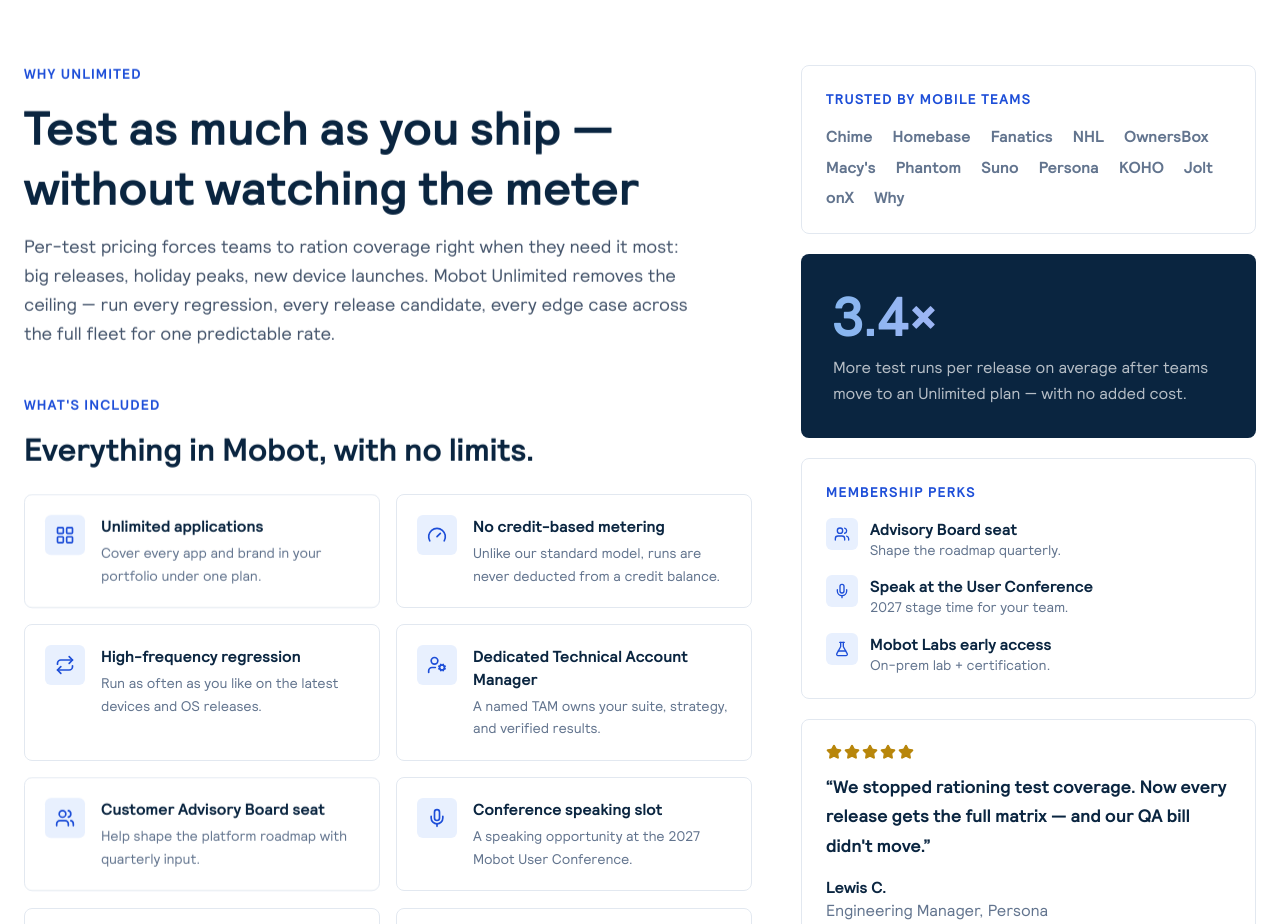
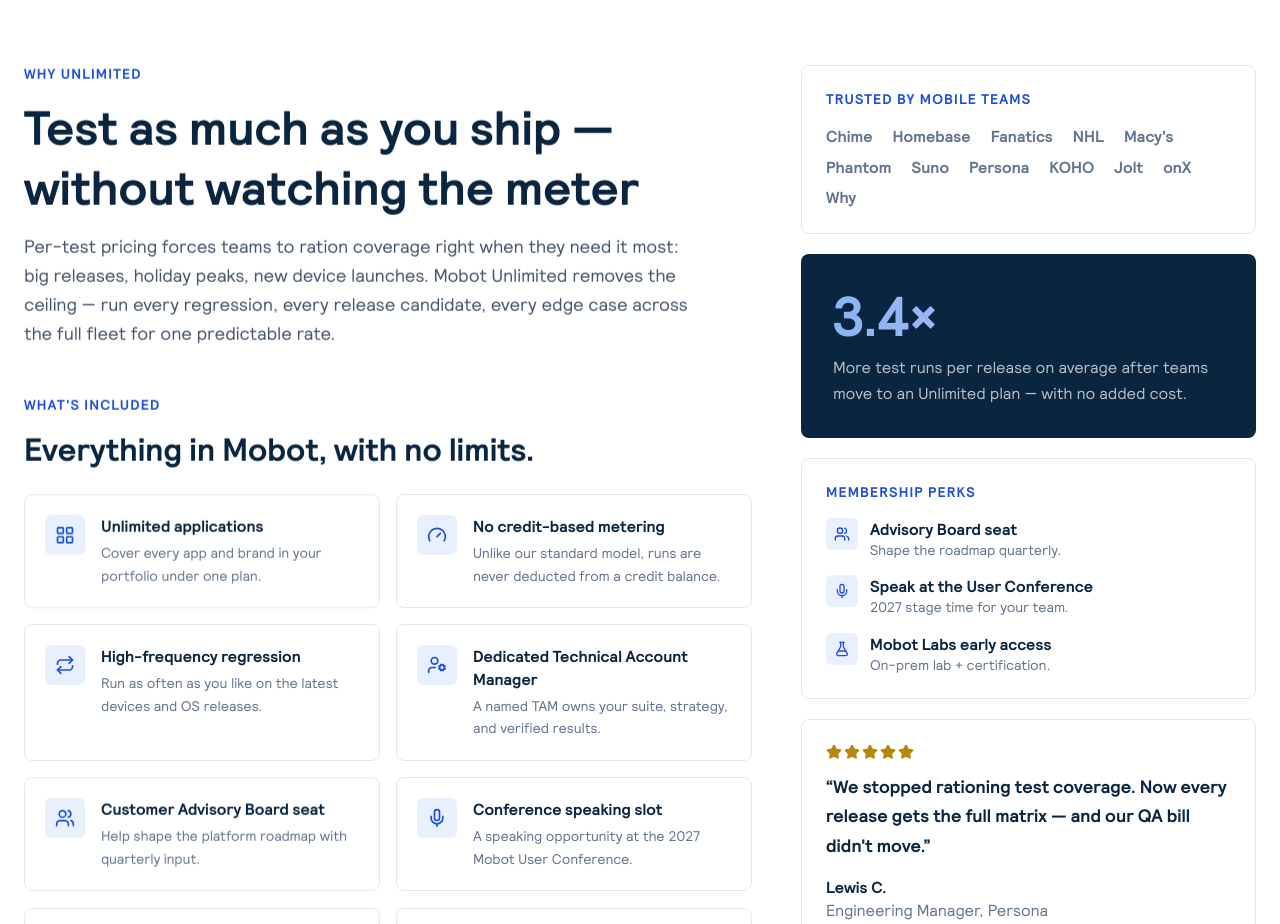
Before and after one commit to csword-csword/Mobot, a Next.js app: page /unlimited in a window 1280 px wide. Shown: the part 920-1844 px from the top of the page. Built offline with nearby package versions, Linux system fonts and the light colour scheme; no server answers.

Commit message:
Remove OwnersBox from logo strips; replace NHL shield with wordmark.
OwnersBox stays in the churn scrub. NHL shield read as a badge at strip
size — swap for a clear block-letter wordmark.

```diff
--- a/src/app/unlimited/page.tsx
+++ b/src/app/unlimited/page.tsx
@@ -59,7 +59,7 @@
   },
 ];
 
-const trusted = ['Chime', 'Homebase', 'Fanatics', 'NHL', 'OwnersBox', "Macy's", 'Phantom', 'Suno', 'Persona', 'KOHO', 'Jolt', 'onX', 'Why']; // Churned scrubbed: Batch, Step, Citizen, OwnersBox
+const trusted = ['Chime', 'Homebase', 'Fanatics', 'NHL', "Macy's", 'Phantom', 'Suno', 'Persona', 'KOHO', 'Jolt', 'onX', 'Why']; // Churned scrubbed: Batch, Step, Citizen, OwnersBox
 
 export default function Page() {
   return (
--- a/src/data/content.ts
+++ b/src/data/content.ts
@@ -16,13 +16,12 @@
  * Chime allowed on success story + logo strips only (Charles Sep 23 2026). Other marketing stays “#1 US Neobank”.
  */
 export const customerLogos: Logo[] = [
-  // Churned scrubbed: Batch, Step, Citizen. OwnersBox restored Sep 23 2026 (Charles). Chime restored to strips Sep 23 2026.
+  // Churned scrubbed: Batch, Step, Citizen, OwnersBox. Chime restored to strips Sep 23 2026.
   // Also: NHL, Macy's, Homebase, Phantom, Suno, Fanatics.
   { src: '/images/chime-logo.svg', alt: 'Chime' },
   { src: '/images/homebase-logo.svg', alt: 'Homebase' },
   { src: '/images/fanatics-logo.svg', alt: 'Fanatics' },
   { src: '/images/nhl-logo.svg', alt: 'NHL' },
-  { src: '/images/ownersbox-logo.png', alt: 'OwnersBox' },
   { src: '/images/macys-logo.svg', alt: "Macy's" },
   { src: '/images/phantom-logo.svg', alt: 'Phantom' },
   { src: '/images/suno-logo.svg', alt: 'Suno' },
@@ -35,7 +34,7 @@
 
 /** Names of customers referenced on the current site without a usable logo file. */
 export const customerNames = [
-  'Chime', 'Homebase', 'Fanatics', 'NHL', 'OwnersBox', "Macy's", 'Phantom', 'Suno',
+  'Chime', 'Homebase', 'Fanatics', 'NHL', "Macy's", 'Phantom', 'Suno',
   'Persona', 'KOHO', 'onX', 'Jolt', 'Why', 'Rappi', 'Sandboxx', 'AllTrails', 'SonderMind',
   'DoorDash', 'Mapbox',
 ];
```
Also changed, not shown: public/images/nhl-logo.svg, public/images/ownersbox-logo.png (deleted).
